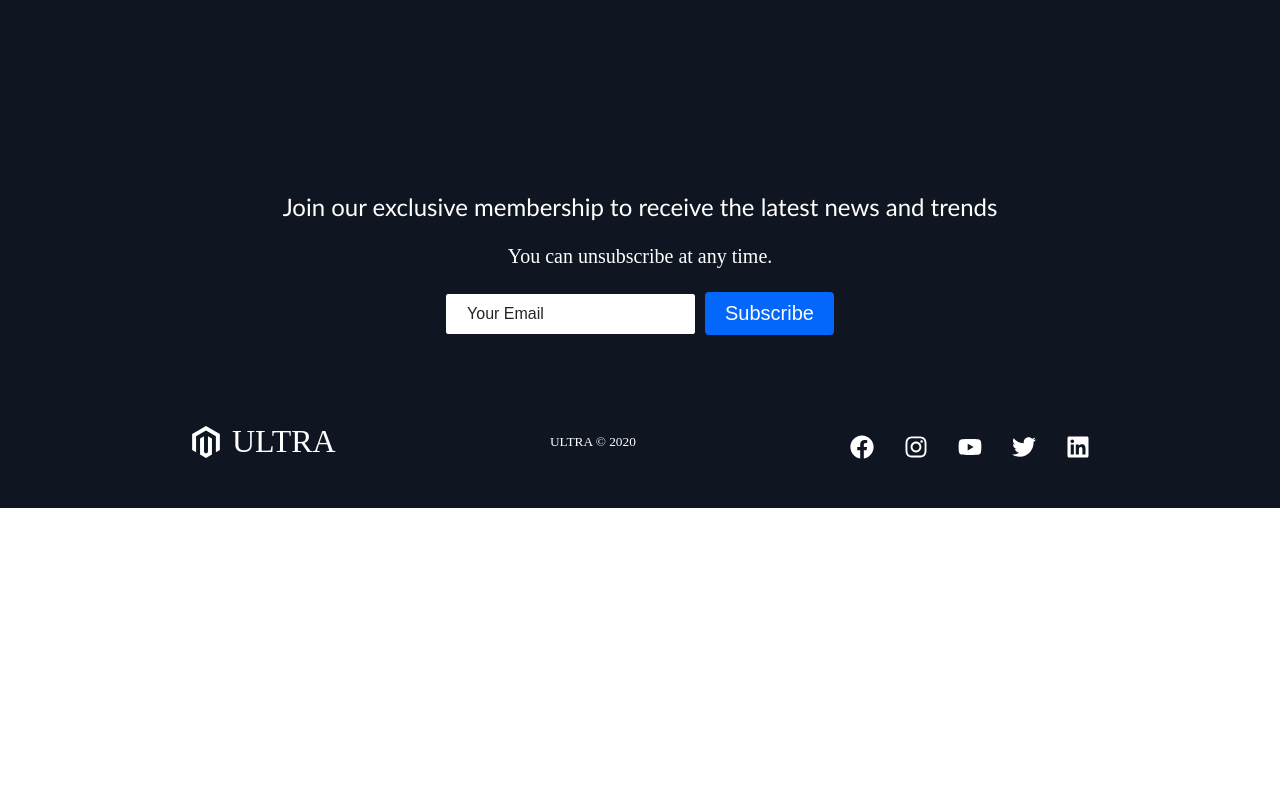
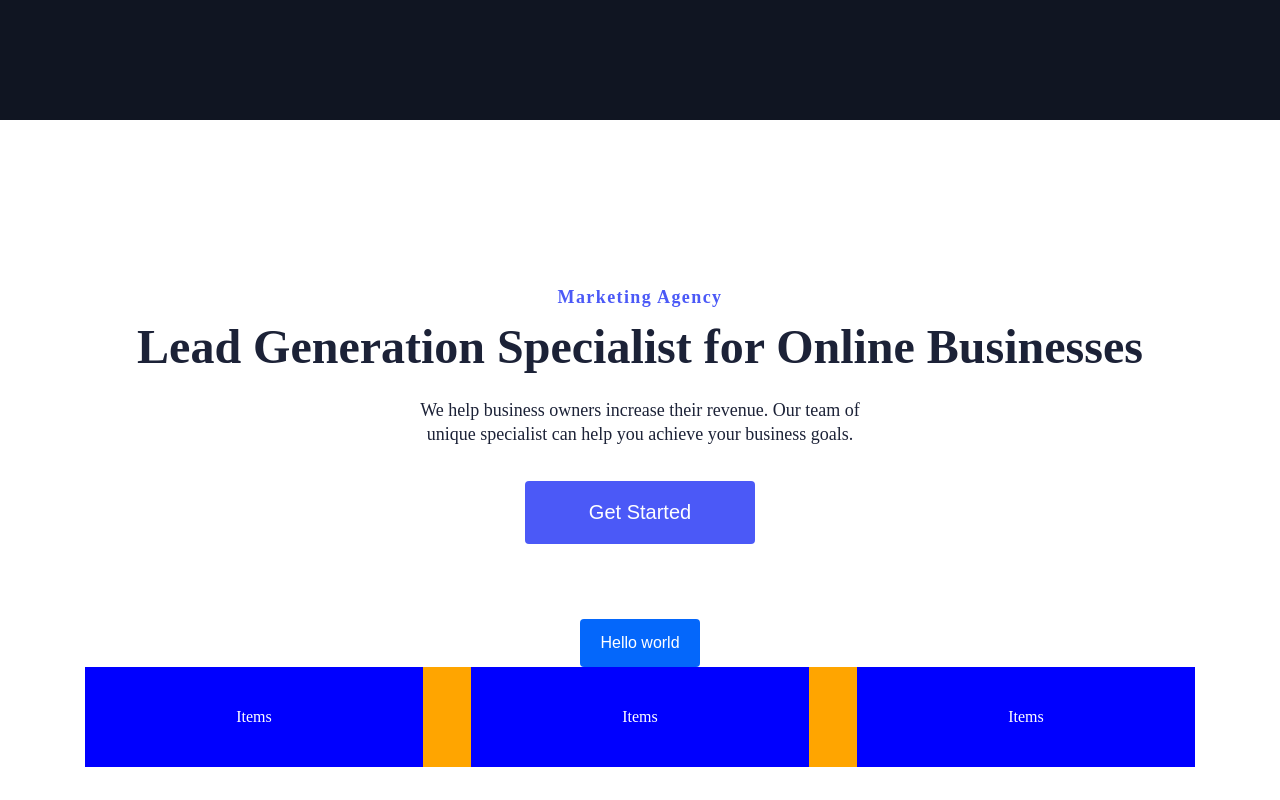
Before and after one commit to jmsn123/repoport, a React (Create React App) app: page /Contact in a window 1280 px wide. Shown: the part 700-1500 px from the top of the page. Before the commit the page ends 1208 px from the top, so only its background shows below. Built offline with nearby package versions, Linux system fonts and the light colour scheme.

Commit message:
front end updates

```diff
--- a/src/Global.js
+++ b/src/Global.js
@@ -20,12 +20,15 @@ padding-left:50px;
     padding-left:30px;
 }
 `
-
+export const ButtonContainer = styled.div `
+width:100%;
+text-align:center;
+`;
 export const Button = styled.button `
 border-radius:4px;
 background:${({primary})=>primary?'#4b59f7':'#0467fb'};
 white-space:nowrap;
-padding:${({big})=>(big?'12px 64px':'10px 20px')};
+padding:${({big})=>(big?'20px 64px':'15px 20px')};
 color:#fff;
 font-size:${({fontBig})=>(fontBig?'20px':'16px')};
 outline:none;
--- a/src/components/Footer/Footer.js
+++ b/src/components/Footer/Footer.js
@@ -15,11 +15,7 @@ import {
     Form,
     FormInput,
     FooterSubscription,
-    FooterLinkItems,
-    FooterLinksContainer,
-    FooterLinksWrapper,
-    FooterLink,
-    FooterLinkTitle,
+
     SocialIcon,
     SocialLogo,
     SocialMedia,
--- a/src/components/InfoSection/SingleSection.js
+++ b/src/components/Section/SingleSection.js
@@ -7,8 +7,8 @@ import{  InfoSec,
     TopLine,
     Heading,
     Subtitle,
-    ImgWrapper,
-    Img} from './infoSection.styles'
+    } from './singleSection.styles'
+    import Mason from './masonSection'
 import {Link}from "react-router-dom";
 const SingleSection = ({
     primary,
@@ -44,7 +44,7 @@ const SingleSection = ({
                 </Link>
               </TextWrapper>
             </InfoColumn>
-
+            <Mason/>
           </InfoRow>
                 </Container>
             </InfoSec>
--- /dev/null
+++ b/src/components/Section/mason.styles.js
@@ -0,0 +1,27 @@
+import styled from 'styled-components';
+
+export const MasonSection = styled.div `
+
+        display:grid;
+        grid-template-columns:repeat(3,1fr);
+        background:orange;
+        text-align:center;
+        color:"red";
+        grid-gap:3rem;
+        text-align:center;
+
+
+
+`
+
+export const MasonItems = styled.div `
+
+display:flex;
+justify-content:center;
+align-items:center;
+height:100px;
+width:100%;
+background:blue;
+text-align:center;
+
+`
--- /dev/null
+++ b/src/components/Section/masonSection.js
@@ -0,0 +1,29 @@
+import React from 'react'
+import { Container, Button,ButtonContainer } from "../../Global"
+import {MasonSection,MasonItems} from './mason.styles'
+
+const Mason = () => {
+
+    return(
+        <>
+<Container>
+<ButtonContainer><Button>Hello world</Button></ButtonContainer>
+
+    <MasonSection>
+    <MasonItems>
+            Items
+        </MasonItems>
+        <MasonItems>
+            Items
+        </MasonItems>
+        <MasonItems>
+            Items
+        </MasonItems>
+    </MasonSection>
+</Container>
+</>
+    )
+};
+
+
+export default Mason;
--- /dev/null
+++ b/src/components/Section/singleSection.styles.js
@@ -0,0 +1,91 @@
+import styled from 'styled-components';
+
+export const InfoSec = styled.div `
+  color: #fff;
+  padding: 160px 0;
+  display: flex;
+  justify-content:center;
+  height:100vh;
+  align-items:center;
+  background: ${({ lightBg }) => (lightBg ? '#fff' : '#101522')};
+`;
+
+export const InfoRow = styled.div `
+  display: flex;
+  margin: 0 -15px -15px -15px;
+  flex-wrap: wrap;
+  justify-content:center;
+  align-items: center;
+  flex-direction: ${({ imgStart }) => (imgStart ? 'row-reverse' : 'row')};
+`;
+
+export const InfoColumn = styled.div `
+  margin-bottom: 15px;
+  padding-right: 15px;
+  padding-left: 15px;
+  flex: 1;
+  max-width: 100%;
+  flex-basis: 50%;
+  justify-content:center;
+  text-align:center;
+  @media screen and (max-width: 768px) {
+    max-width: 100%;
+    flex-basis: 100%;
+    display: flex;
+    justify-content: center;
+  }
+`;
+
+export const TextWrapper = styled.div `
+  max-width: 100%;
+  padding-top: 0;
+  padding-bottom: 60px;
+  @media screen and (max-width: 768px) {
+    padding-bottom: 65px;
+  }
+`;
+
+export const ImgWrapper = styled.div `
+  max-width: 555px;
+  display: flex;
+  justify-content: ${({ start }) => (start  ? 'flex-start' : 'flex-end')};
+  justify-content: ${({ start }) => (start === "middle" ? 'center' : 'flex-end')};
+
+`;
+
+export const TopLine = styled.div `
+  color: ${({ lightTopLine }) => (lightTopLine ? '#a9b3c1' : '#4B59F7')};
+  font-size: 18px;
+  line-height: 16px;
+  font-weight: 700;
+  letter-spacing: 1.4px;
+  margin-bottom: 16px;
+
+`;
+
+export const Img = styled.img `
+  padding-right: 0;
+  border: 0;
+  max-width: 100%;
+  vertical-align: middle;
+  display: inline-block;
+  max-height: 500px;
+`;
+
+export const Heading = styled.h1 `
+  margin-bottom: 24px;
+  font-size: 48px;
+  line-height: 1.1;
+  font-weight: 600;
+  color: ${({ lightText }) => (lightText ? '#f7f8fa' : '#1c2237')};
+`;
+
+export const Subtitle = styled.p `
+  max-width: 440px;
+  margin-bottom: 35px;
+  font-size: 18px;
+  line-height: 24px;
+  margin-right:auto;
+  margin-left:auto;
+  color: ${({ lightTextDesc }) => (lightTextDesc ? '#a9b3c1' : '#1c2237')};
+`;
--- a/src/components/index.js
+++ b/src/components/index.js
@@ -1,4 +1,6 @@
 export { default as NavBar }
 from "./navbar/NavBar";
 export { default as InfoSection }
-from "./InfoSection/infoSection";
+from "./Section/infoSection";
+export { default as SingleSection }
+from "./Section/SingleSection";
--- a/src/pages/Contact/Contact.js
+++ b/src/pages/Contact/Contact.js
@@ -1,10 +1,11 @@
 import React from 'react'
-import{InfoSection}from "../../components"
-import{homeObjOne} from './data'
+import{InfoSection,SingleSection}from "../../components"
+import{homeObjOne,homeObjTwo} from './data'
 const Contact = () => {
     return (
         <>
                 <InfoSection {...homeObjOne}/>
+                <SingleSection {...homeObjTwo}/>
         </>
     )
 }
--- a/src/pages/Contact/data.js
+++ b/src/pages/Contact/data.js
@@ -15,10 +15,10 @@
   };
   export const homeObjTwo = {
       primary: true,
-      lightBg: false,
-      lightTopLine: true,
-      lightText: true,
-      lightTextDesc: true,
+      lightBg: true,
+      lightTopLine: false,
+      lightText: false,
+      lightTextDesc: false,
       topLine: 'Marketing Agency',
       headline: 'Lead Generation Specialist for Online Businesses',
       description: 'We help business owners increase their revenue. Our team of unique specialist can help you achieve your business goals.',
```
Also changed, not shown: src/components/Section/infoSection.js (renamed from src/components/InfoSection/infoSection.js), src/components/Section/infoSection.styles.js (renamed from src/components/InfoSection/infoSection.styles.js).
